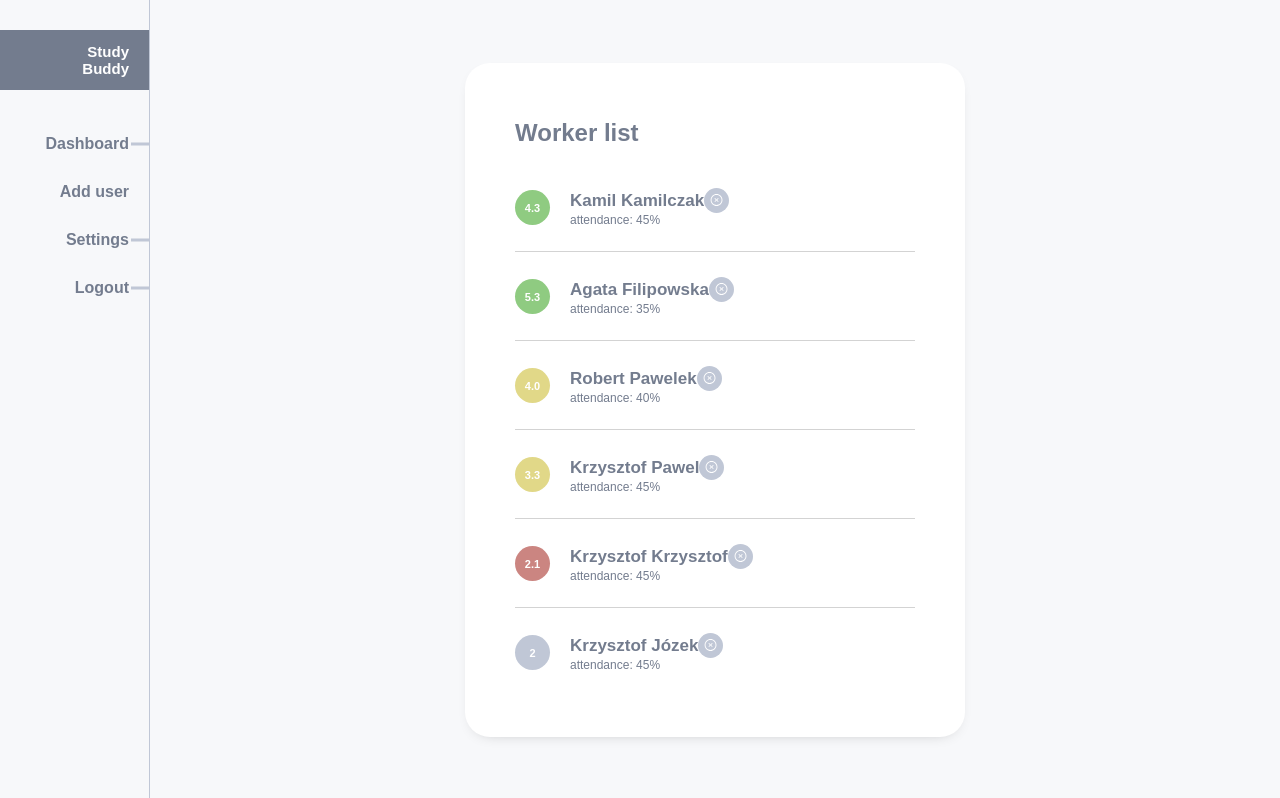
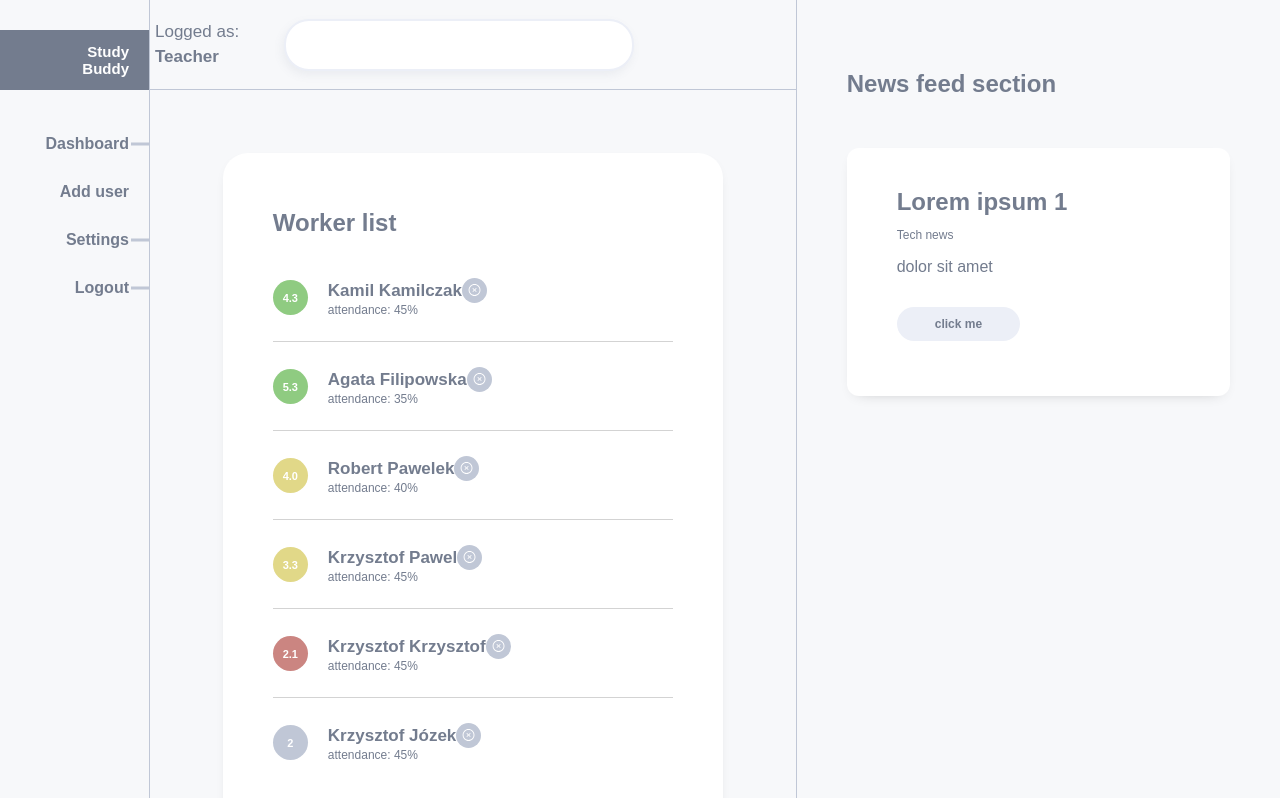
Before and after one commit to Kkinod/ReactAndTS-Favorites_Notes, a React (Create React App) app: page / in a window 1280 px wide. Built offline with nearby package versions, Linux system fonts and the light colour scheme.

Commit message:
add styles

```diff
--- a/src/components/atoms/Button/Button.tsx
+++ b/src/components/atoms/Button/Button.tsx
@@ -5,10 +5,17 @@ export interface Theme {
     theme: typeof theme
 }
 
+interface IsBig {
+    isBig?: boolean
+}
+
+type IsBigAndTheme = IsBig & Theme
+
 export const Button = styled.button`
     margin: 15px 0;
-    padding: 7px 20px;
-    font-size: ${({ theme }: Theme) => theme.fontSize.s};
+    padding: ${({ isBig }: IsBig) => (isBig ? '10px 38px' : '7px 20px')};
+    font-size: ${({ isBig, theme }: IsBigAndTheme) =>
+        isBig ? theme.fontSize.m : theme.fontSize.s};
     background-color: ${({ theme }: Theme) => theme.colors.lightPurple};
     border-radius: 20px;
     border: none;
--- a/src/components/molecules/ViewWrapper/ViewWrapper.tsx
+++ b/src/components/molecules/ViewWrapper/ViewWrapper.tsx
@@ -1,8 +1,9 @@
 import styled from 'styled-components'
+import { Theme } from '../../../assets/styles/theme'
 
 const ViewWrapper = styled.div`
     margin: 25px;
-    background-color: ${({ theme }) => theme.colors.white};
+    background-color: ${({ theme }: Theme) => theme.colors.white};
     width: 100%;
     max-width: 500px;
     padding: 40px 50px;
--- a/src/components/organisms/Navigation/Navigation.styles.tsx
+++ b/src/components/organisms/Navigation/Navigation.styles.tsx
@@ -12,6 +12,8 @@ export const Wrapper = styled.nav`
     border-right: 1px solid ${({ theme }: Theme) => theme.colors.darkPurple};
     justify-content: flex-start;
     padding: 30px 0;
+    grid-row: 1 / 3;
+    grid-column: 1 / 1;
 `
 
 export const Logo = styled.div`
--- /dev/null
+++ b/src/components/organisms/SearchBar/SearchBar.tsx
@@ -0,0 +1,14 @@
+import { Input } from '../../atoms/Input/Input'
+import { SearchBarWrapper, StatusInfo } from './SearchBard.styles'
+
+export const SearchBar = () => (
+    <SearchBarWrapper>
+        <StatusInfo>
+            <p>Logged as:</p>
+            <p>
+                <strong>Teacher</strong>
+            </p>
+        </StatusInfo>
+        <Input />
+    </SearchBarWrapper>
+)
--- /dev/null
+++ b/src/components/organisms/SearchBar/SearchBard.styles.tsx
@@ -0,0 +1,30 @@
+import styled from 'styled-components'
+import { Theme } from '../../../assets/styles/theme'
+import { Input } from '../../atoms/Input/Input'
+
+export const SearchBarWrapper = styled.div`
+    grid-row: 1 / 2;
+    grid-column: 2 / 3;
+    border-bottom: 1px solid ${({ theme }: Theme) => theme.colors.darkPurple};
+    display: flex;
+    justify-content: flex-start;
+    align-items: center;
+    padding: 0 40x;
+
+    ${Input} {
+        font-size: ${({ theme }: Theme) => theme.fontSize.xl};
+        width: 100%;
+        max-width: 350px;
+        border: 2px solid ${({ theme }: Theme) => theme.colors.lightPurple};
+    }
+`
+
+export const StatusInfo = styled.div`
+    color: ${({ theme }: Theme) => theme.colors.darkGrey};
+    font-size: ${({ theme }: Theme) => theme.fontSize.l};
+    margin-right: 40px;
+
+    p {
+        margin: 5px;
+    }
+`
--- a/src/components/templates/MainTemplate/MainTemplate.styles.tsx
+++ b/src/components/templates/MainTemplate/MainTemplate.styles.tsx
@@ -8,6 +8,7 @@ export const Wrapper = styled.div`
     margin: 0;
     padding: 0;
     display: grid;
-    grid-template-columns: 150px 1fr;
+    grid-template-rows: 90px 1fr;
+    grid-template-columns: 150px 1fr 0.75fr;
     background-color: ${({ theme }: Theme) => theme.colors.lightGrey};
 `
--- a/src/components/templates/MainTemplate/MainTemplate.tsx
+++ b/src/components/templates/MainTemplate/MainTemplate.tsx
@@ -1,6 +1,10 @@
 import React from 'react'
+import styled from 'styled-components'
+import { Theme } from '../../../assets/styles/theme'
 import Navigation from '../../organisms/Navigation/Navigation'
+import { SearchBar } from '../../organisms/SearchBar/SearchBar'
 import { Wrapper } from '../../templates/MainTemplate/MainTemplate.styles'
+import NewsSection from './NewsSection/NewsSection'
 
 interface IChildren {
     children: React.ReactNode
@@ -10,7 +14,9 @@ const MainTemplate = ({ children }: IChildren) => {
     return (
         <Wrapper>
             <Navigation />
+            <SearchBar />
             {children}
+            <NewsSection />
         </Wrapper>
     )
 }
--- /dev/null
+++ b/src/components/templates/MainTemplate/NewsSection/NewsSection.styles.tsx
@@ -0,0 +1,38 @@
+import styled from 'styled-components'
+import { Theme } from '../../../../assets/styles/theme'
+import ViewWrapper from '../../../molecules/ViewWrapper/ViewWrapper'
+
+export const Wrapper = styled.div`
+    grid-row: 1 / 3;
+    grid-column: 3 / 3;
+    border-left: 1px solid ${({ theme }: Theme) => theme.colors.darkPurple};
+    display: flex;
+    flex-direction: column;
+    justify-content: flex-start;
+    align-items: flex-start;
+    padding: 50px;
+`
+
+export const NewsSectionHeader = styled.h2`
+    margin-right: auto;
+    color: ${({ theme }: Theme) => theme.colors.darkGrey};
+`
+
+export const ArticleWrapper = styled(ViewWrapper)`
+    margin: 30px 0;
+    width: 100%;
+    max-width: unset;
+    border-radius: 12px;
+    color: ${({ theme }: Theme) => theme.colors.darkGrey};
+`
+
+export const TitleWrapper = styled.div`
+    h3 {
+        margin: 0;
+        font-size: ${({ theme }: Theme) => theme.fontSize.xl};
+    }
+
+    p {
+        font-size: ${({ theme }: Theme) => theme.fontSize.m};
+    }
+`
--- /dev/null
+++ b/src/components/templates/MainTemplate/NewsSection/NewsSection.tsx
@@ -0,0 +1,21 @@
+import Button from '../../../atoms/Button/Button'
+import ViewWrapper from '../../../molecules/ViewWrapper/ViewWrapper'
+import { ArticleWrapper, NewsSectionHeader, TitleWrapper, Wrapper } from './NewsSection.styles'
+
+const NewsSection = () => {
+    return (
+        <Wrapper>
+            <NewsSectionHeader>News feed section</NewsSectionHeader>
+            <ArticleWrapper>
+                <TitleWrapper>
+                    <h3>Lorem ipsum 1</h3>
+                    <p>Tech news</p>
+                </TitleWrapper>
+                <p>dolor sit amet</p>
+                <Button isBig>click me</Button>
+            </ArticleWrapper>
+        </Wrapper>
+    )
+}
+
+export default NewsSection
```
